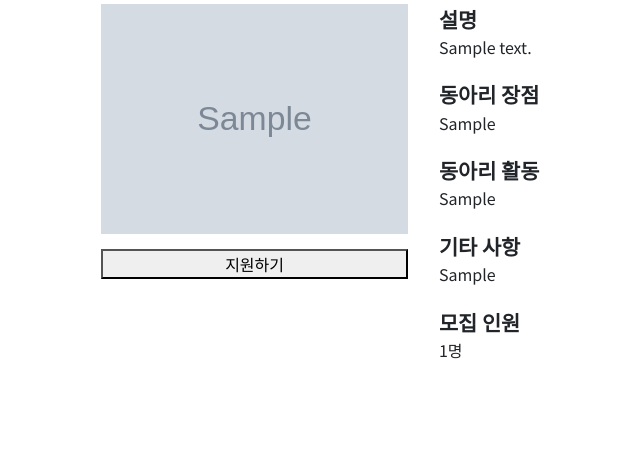
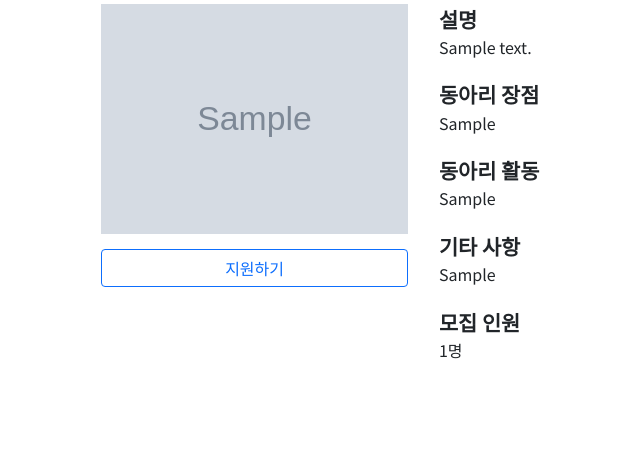
Before and after one commit to julianne03/Joindong, a Django app: template templates/jd/club_detail.html in a window 1280 px wide. Shown: the part 253-719 px from the top of the page, without its empty margins (27-667 px from the left). Run offline with Django 3.2, Linux system fonts and the light colour scheme; the template is opened without the code that fills it: values that come from a table or form of the project are taken from there, others are empty; tables that the repository leaves empty hold one stand-in row (values such as "Sample post"); grey boxes marked "Sample" are stand-in pictures.

Commit message:
templates/jd club_detail add apply btn

```diff
--- a/templates/jd/club_detail.html
+++ b/templates/jd/club_detail.html
@@ -12,10 +12,24 @@
             <div>
                 <span style="font-weight: 700; font-size: 2rem;">{{ club.title }}</span><br/>
             </div>
-            <div>
-                <div style="float: left; width: 30%; margin-right: 3%">
+            <div style="display: flex; flex-direction: row; width: 100%; height: auto">
+                <div style="display: flex; flex-direction: column; float: left; width: 30%; height: auto; margin-right: 3%">
                     <img src="{{ club.main_poster.url }}" style="width: 100%; height: auto"><br/>
-                    <button type="button" style="width: 100%; margin-top: 5%">지원하기</button>
+                    {% if user.profile.club %}
+                        {% if user.profile.is_club_staff %}
+                            <button type="button" class="btn btn-outline-primary" style="width: 100%; margin-top: -3%" onclick="location.href='{% url 'jd:my_club' user.username %}'">
+                                관리 페이지 이동하기
+                            </button>
+                        {% else %}
+                            <button type="button" class="btn btn-outline-primary" style="width: 100%; margin-top: -3%" onclick="location.href='{% url 'jd:club_cancel_apply' club.title %}'">
+                                지원 취소하기
+                            </button>
+                        {% endif %}
+                    {% else %}
+                        <button type="button" class="btn btn-outline-primary" style="width: 100%; margin-top: -3%" onclick="location.href='{% url 'jd:club_apply' club.title %}'">
+                            지원하기
+                        </button>
+                    {% endif %}
                 </div>
                 <div style="display: inline-block; width: 67%;">
                     <div>
```
Lines whose indentation alone changed are shown as unchanged.
